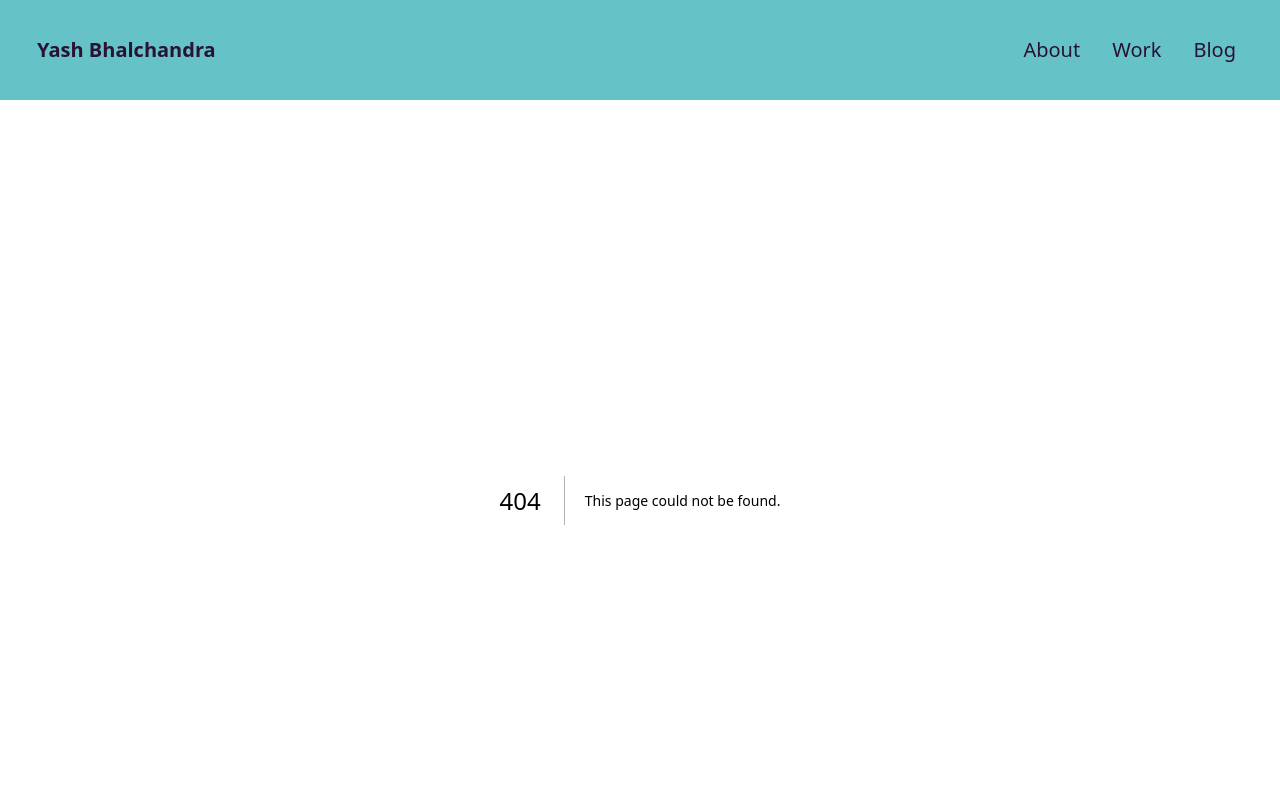
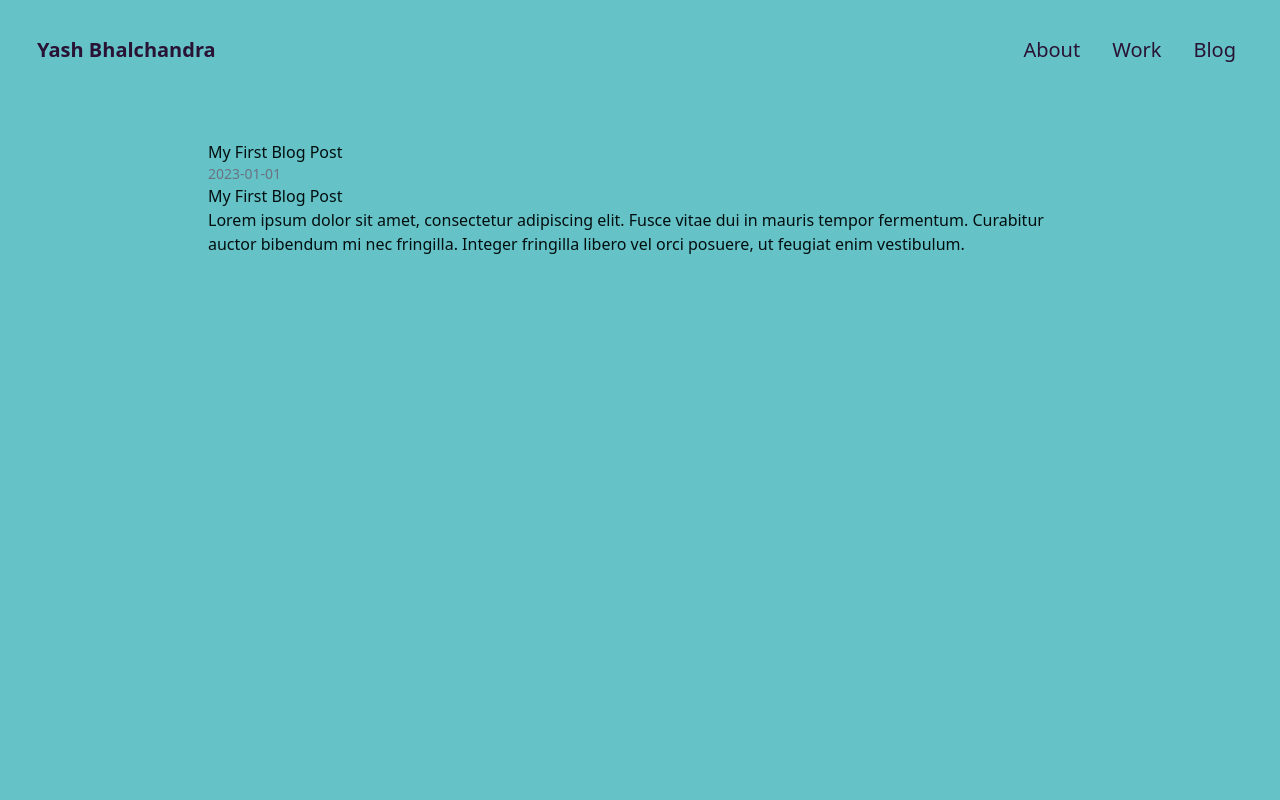
Before and after one commit to yashbhal/portfolio-web, a Next.js app: page /Blog/post1 in a window 1280 px wide. Before the commit this address had no page. Shown: the top 800 px of the page. Built offline with nearby package versions, Linux system fonts and the light colour scheme.

Commit message:
built Blog functionality

```diff
--- /dev/null
+++ b/app/Blog/[slug]/page.tsx
@@ -0,0 +1,25 @@
+import { getPostData } from "../posts";
+import BlogLayout from "../../components/BlogLayout";
+import { marked } from "marked";
+
+interface BlogPostProps {
+  params: {
+    slug: string;
+  };
+}
+
+const BlogPostPage = async ({ params }: BlogPostProps) => {
+  const post = getPostData(params.slug);
+
+  return (
+    <BlogLayout>
+      <article className="prose lg:prose-xl">
+        <h1>{post.title}</h1>
+        <p className="text-sm text-gray-500">{post.date}</p>
+        <div dangerouslySetInnerHTML={{ __html: marked(post.content) }} />
+      </article>
+    </BlogLayout>
+  );
+};
+
+export default BlogPostPage;
--- a/app/Blog/page.tsx
+++ b/app/Blog/page.tsx
@@ -1,8 +1,6 @@
 import BlogLayout from "../components/BlogLayout";
 import BlogCard from "../components/BlogCard";
 import { getSortedPostsData } from "./posts";
-
-export const revalidate = 10; // Revalidate every 10 seconds
 
 const BlogPage = async () => {
   const allPostsData = getSortedPostsData();
--- a/app/Blog/posts.ts
+++ b/app/Blog/posts.ts
@@ -2,16 +2,17 @@ import fs from 'fs';
 import path from 'path';
 import matter from 'gray-matter';
 
-const postsDirectory = path.join(process.cwd(), '/app/BlogPosts');
+const postsDirectory = path.join(process.cwd(), 'app/BlogPosts');
 
 interface PostData {
   slug: string;
   title: string;
   date: string;
   description: string;
+  content: string;
 }
 
-export function getSortedPostsData(): PostData[] {
+export function getSortedPostsData(): Omit<PostData, 'content'>[] {
   const fileNames = fs.readdirSync(postsDirectory);
   const allPostsData = fileNames.map((fileName) => {
     const slug = fileName.replace(/\.md$/, '');
@@ -19,15 +20,27 @@ export function getSortedPostsData(): PostData[] {
     const fileContents = fs.readFileSync(fullPath, 'utf8');
     const matterResult = matter(fileContents);
 
-    const postData: PostData = {
+    return {
       slug,
       title: matterResult.data.title,
       date: matterResult.data.date,
       description: matterResult.data.description,
     };
-
-    return postData;
   });
 
   return allPostsData.sort((a, b) => (a.date < b.date ? 1 : -1));
 }
+
+export function getPostData(slug: string): PostData {
+  const fullPath = path.join(postsDirectory, `${slug}.md`);
+  const fileContents = fs.readFileSync(fullPath, 'utf8');
+  const matterResult = matter(fileContents);
+
+  return {
+    slug,
+    title: matterResult.data.title,
+    date: matterResult.data.date,
+    description: matterResult.data.description,
+    content: matterResult.content,
+  };
+}
--- a/app/components/BlogCard.tsx
+++ b/app/components/BlogCard.tsx
@@ -21,7 +21,7 @@ const BlogCard: React.FC<BlogCardProps> = ({
         <p className="text-sm text-gray-500">{date}</p>
         <p className="my-2">{description}</p>
         <div className="card-actions justify-end">
-          <Link href={`/blog/${slug}`} className="btn btn-primary">
+          <Link href={`/Blog/${slug}`} className="btn btn-primary">
             Read More
           </Link>
         </div>
--- a/package.json
+++ b/package.json
@@ -10,6 +10,7 @@
   },
   "dependencies": {
     "gray-matter": "^4.0.3",
+    "marked": "^13.0.2",
     "next": "14.2.5",
     "react": "^18",
     "react-dom": "^18"
```
Also changed, not shown: 1 other file (tests, documents, lock files or other folders).
